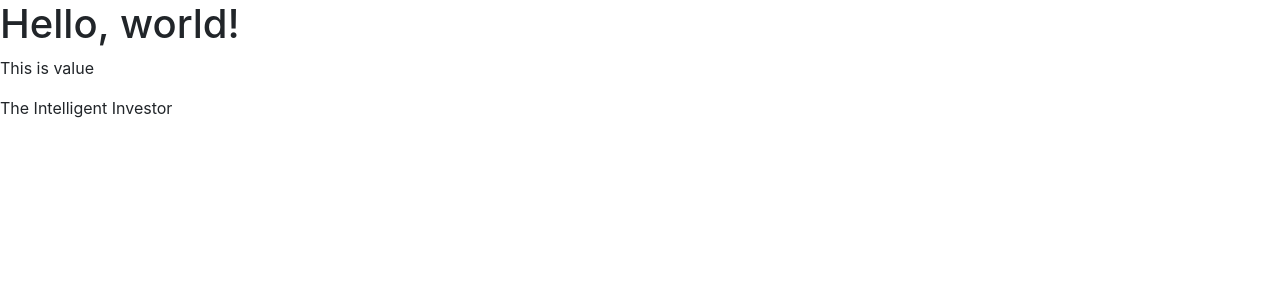
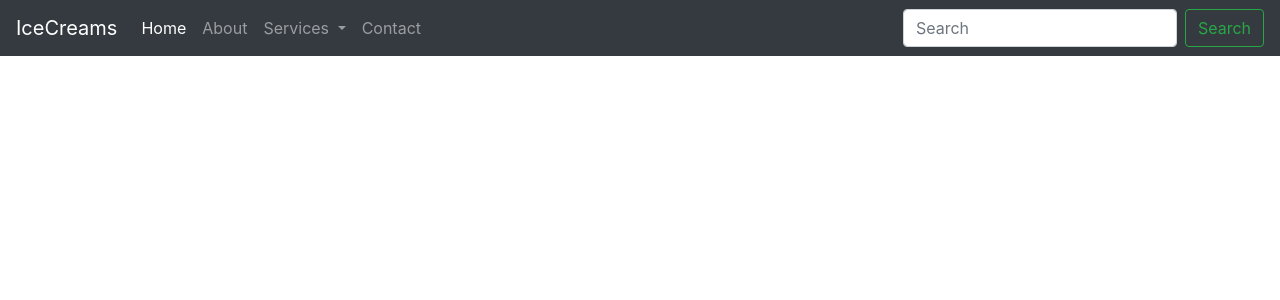
Before and after one commit to saurabh-vijayvargiya/Pyblog, a Django app: page / in a window 1280 px wide. Shown: the top 300 px of the page. Run offline with Django 3.2, Linux system fonts and the light colour scheme; some libraries are stand-ins or nearby versions.

Commit message:
Added bootstrap boilerplate code and navbar

```diff
--- a/templates/index.html
+++ b/templates/index.html
@@ -8,12 +8,44 @@
     <!-- Bootstrap CSS -->
     <link rel="stylesheet" href="https://stackpath.bootstrapcdn.com/bootstrap/4.4.1/css/bootstrap.min.css" integrity="sha384-Vkoo8x4CGsO3+Hhxv8T/Q5PaXtkKtu6ug5TOeNV6gBiFeWPGFN9MuhOf23Q9Ifjh" crossorigin="anonymous">
 
-    <title>Hello, world!</title>
+    <title>IceCream Shoppe</title>
   </head>
   <body>
-    <h1>Hello, world!</h1>
-    <p>{{ variable }}</p>
-    <p>{{book}}</p>
+  <nav class="navbar navbar-expand-lg navbar-dark bg-dark">
+    <a class="navbar-brand" href="#">IceCreams</a>
+    <button class="navbar-toggler" type="button" data-toggle="collapse" data-target="#navbarSupportedContent" aria-controls="navbarSupportedContent" aria-expanded="false" aria-label="Toggle navigation">
+      <span class="navbar-toggler-icon"></span>
+    </button>
+
+    <div class="collapse navbar-collapse" id="navbarSupportedContent">
+      <ul class="navbar-nav mr-auto">
+        <li class="nav-item active">
+          <a class="nav-link" href="/">Home <span class="sr-only">(current)</span></a>
+        </li>
+        <li class="nav-item">
+          <a class="nav-link" href="/about">About</a>
+        </li>
+        <li class="nav-item dropdown">
+          <a class="nav-link dropdown-toggle" href="/services" id="navbarDropdown" role="button" data-toggle="dropdown" aria-haspopup="true" aria-expanded="false">
+            Services
+          </a>
+          <div class="dropdown-menu" aria-labelledby="navbarDropdown">
+            <a class="dropdown-item" href="#">IceCream</a>
+            <a class="dropdown-item" href="#">Softy</a>
+            <div class="dropdown-divider"></div>
+            <a class="dropdown-item" href="#">Family pack</a>
+          </div>
+        </li>
+        <li class="nav-item">
+          <a class="nav-link" href="/contact">Contact</a>
+        </li>
+      </ul>
+      <form class="form-inline my-2 my-lg-0">
+        <input class="form-control mr-sm-2" type="search" placeholder="Search" aria-label="Search">
+        <button class="btn btn-outline-success my-2 my-sm-0" type="submit">Search</button>
+      </form>
+    </div>
+  </nav>
 
     <!-- Optional JavaScript -->
     <!-- jQuery first, then Popper.js, then Bootstrap JS -->
```
